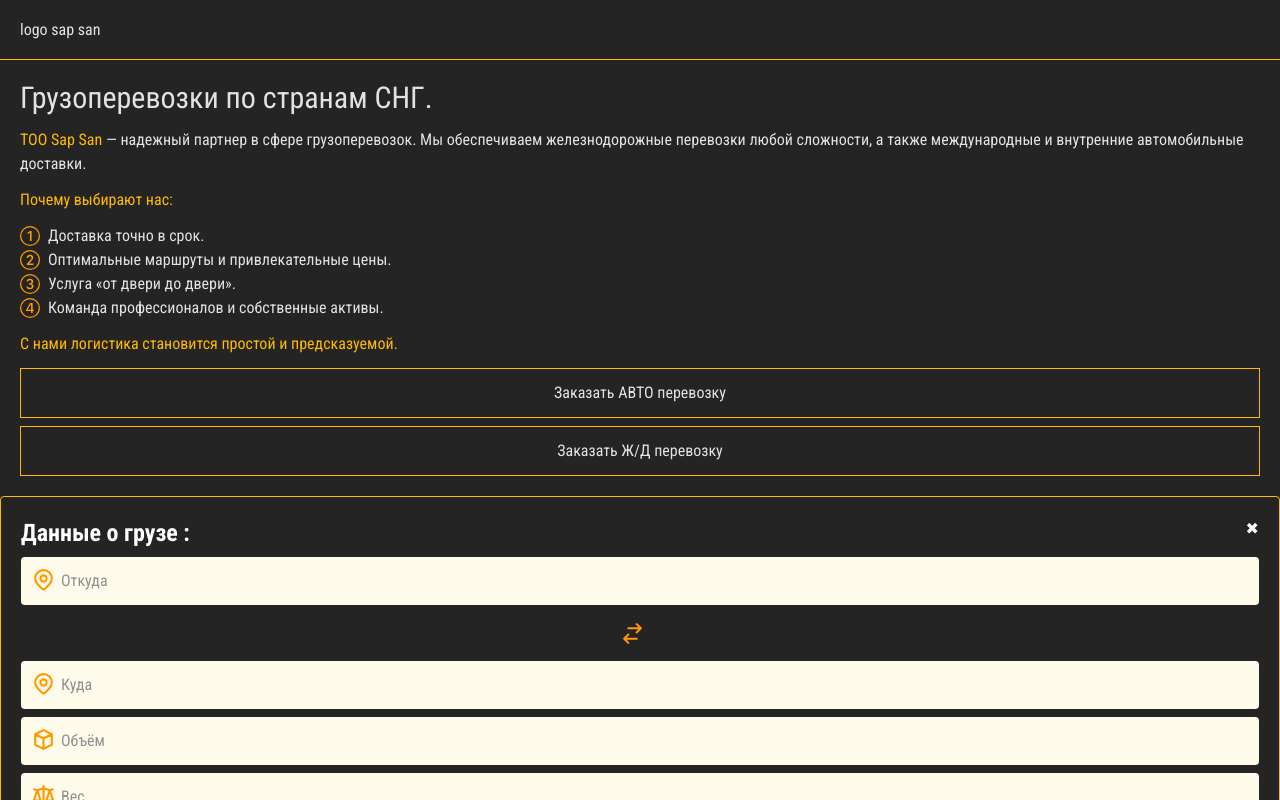
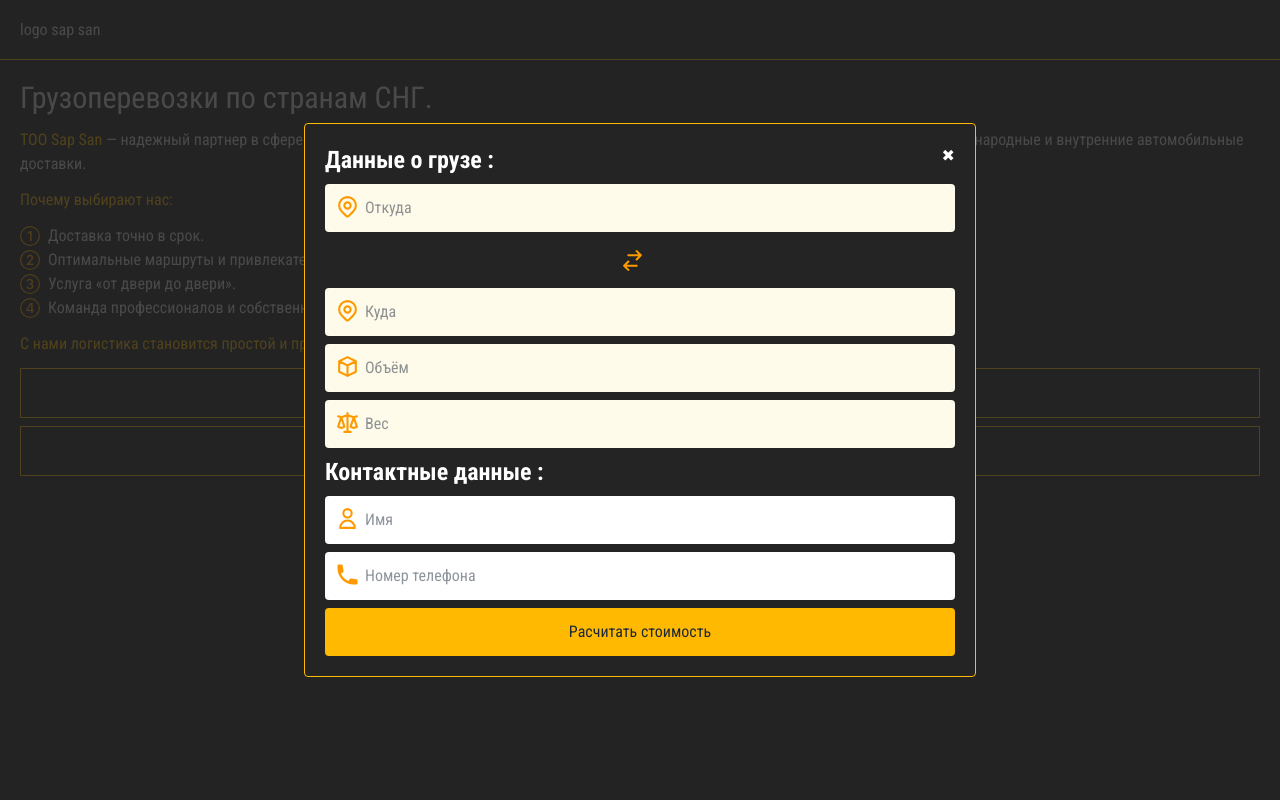
Before and after one commit to vlassov-i240288/toosapsan_frontend, a React (Vite) app: page / in a window 1280 px wide. Both pictures are taken after a click on the button "Заказать АВТО перевозку". Shown: the top 800 px of the page. Built offline with nearby package versions, Linux system fonts and the light colour scheme.

Commit message:
modal v.2

```diff
--- a/src/components/modals/ApplicationModal.jsx
+++ b/src/components/modals/ApplicationModal.jsx
@@ -9,8 +9,8 @@ import {
 
 function AplicationModal({ children, onClose }) {
     return (
-        <div className="">
-            <form action="" className='border border-amber-400 p-5 rounded'>
+        <div className="fixed inset-0 bg-[#242424]/80 bg-opacity-50 flex items-center justify-center z-50">
+            <form action="" className='border border-amber-400 p-5 rounded bg-[#242424] w-[90%] max-w-2xl'>
 
                 <div className='flex flex-col gap-2 relative'>
                     <p className='text-white text-2xl font-bold'>Данные о грузе :</p>
--- a/src/components/sections/header/Header.jsx
+++ b/src/components/sections/header/Header.jsx
@@ -3,10 +3,6 @@ import { useState } from "react";
 import AplicationModal from "../../modals/ApplicationModal";
 
 export default function Header() {
-    // const handleOrder = (type) => {
-    //     console.log(`Заказ: ${type}`);
-    // };
-
     const [openModal, setOpenModal] = useState(false);
     const [orderType, setOrderType] = useState("");
 
@@ -28,10 +24,10 @@ export default function Header() {
                         Почему выбирают нас:
                     </p>
                     <ol>
-                        <li className="flex items-center gap-2"><Bs1Circle size={20} color="oklch(76.9% 0.188 70.08)" />Доставка точно в срок.</li>
-                        <li className="flex items-center gap-2"><Bs2Circle size={20} color="oklch(76.9% 0.188 70.08)" />Оптимальные маршруты и привлекательные цены.</li>
-                        <li className="flex items-center gap-2"><Bs3Circle size={20} color="oklch(76.9% 0.188 70.08)" />Услуга «от двери до двери».</li>
-                        <li className="flex items-center gap-2"><Bs4Circle size={20} color="oklch(76.9% 0.188 70.08)" />Команда профессионалов и собственные активы.</li>
+                        <li className="flex items-center gap-2"><span><Bs1Circle size={20} color="oklch(76.9% 0.188 70.08)" /></span>Доставка точно в срок.</li>
+                        <li className="flex items-center gap-2"><span><Bs2Circle size={20} color="oklch(76.9% 0.188 70.08)" /></span>Оптимальные маршруты и привлекательные цены.</li>
+                        <li className="flex items-center gap-2"><span><Bs3Circle size={20} color="oklch(76.9% 0.188 70.08)" /></span>Услуга «от двери до двери».</li>
+                        <li className="flex items-center gap-2"><span><Bs4Circle size={20} color="oklch(76.9% 0.188 70.08)" /></span>Команда профессионалов и собственные активы.</li>
                     </ol>
                     <p className="text-amber-400">
                         С нами логистика становится простой и предсказуемой.
```
